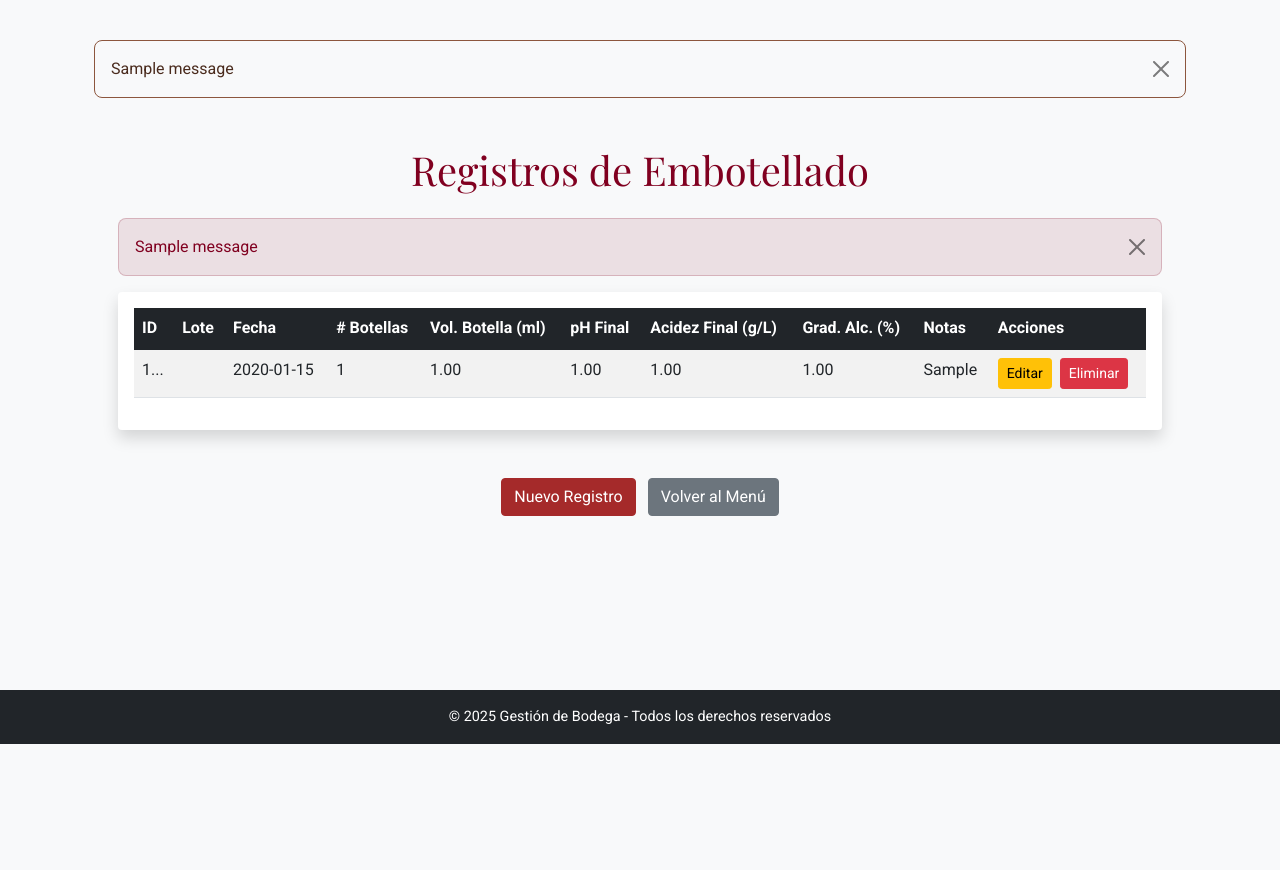
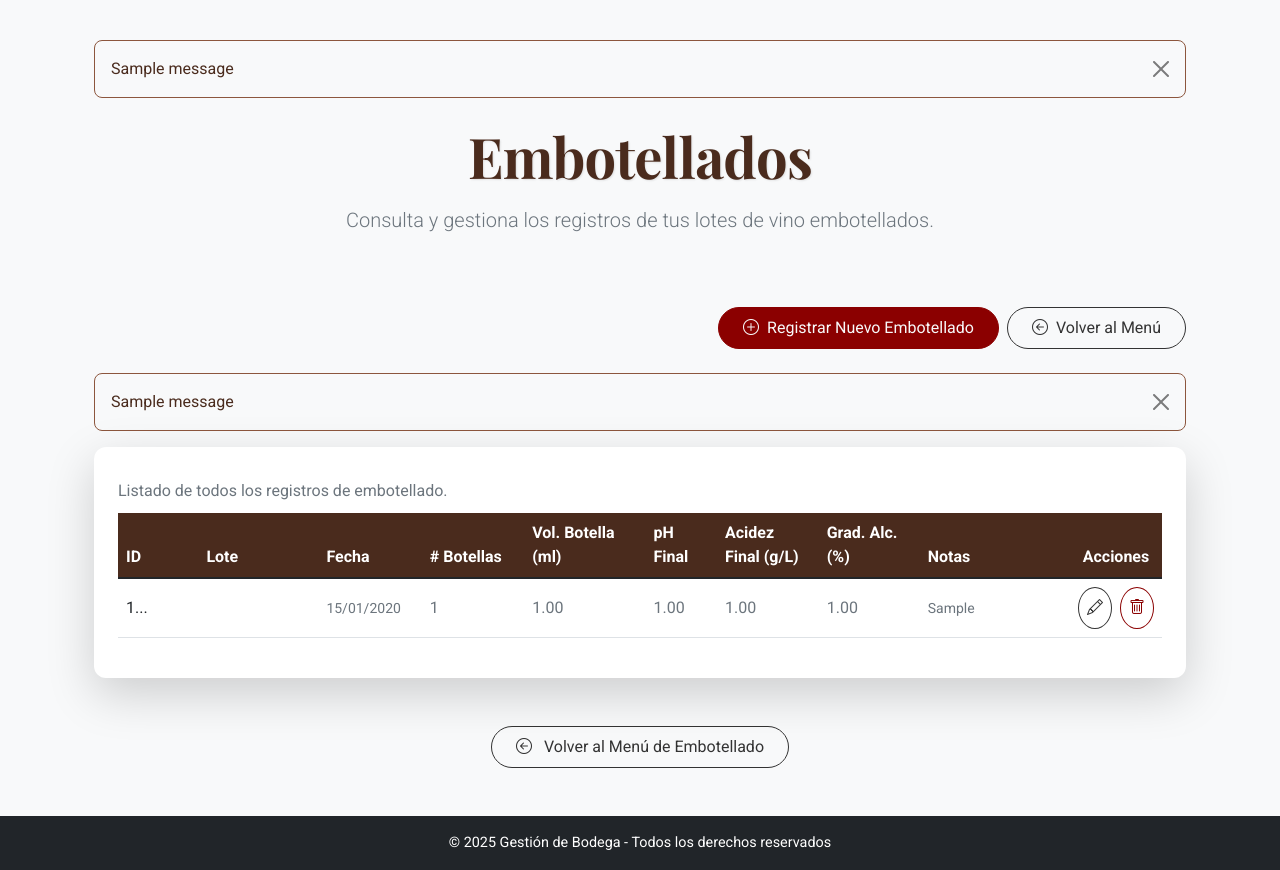
Before and after one commit to Nahuelito22/Gestion_de_bodega, a Flask app: page /embotellado/listar in a window 1280 px wide. Shown: the part 56-926 px from the top of the page. Before the commit the page ends 800 px from the top, so only its background shows below. Run offline with Flask 3, Linux system fonts and the light colour scheme; tables that the repository leaves empty hold one stand-in row (values such as "Sample post"); one stand-in notice (Sample message) is shown.

Commit message:
Actualizacion de estilos de embotellado

```diff
--- a/templates/embotellado/listar_embotellados.html
+++ b/templates/embotellado/listar_embotellados.html
@@ -1,71 +1,106 @@
 {% extends 'layout.html' %}
 
-{% block title %}Listado de Embotellados{% endblock %}
+{% block title %}Listado de Embotellados - Gestión de Bodega{% endblock %}
 
 {% block body %}
-<div class="container mt-5">
-    <h1 class="mb-4 text-center" style="color: #800020;">Registros de Embotellado</h1>
+<div class="row mb-5 mt-4">
+    <div class="col-12 text-center">
+        <h1 class="display-4 fw-bold mb-3 main-title">
+            Embotellados
+        </h1>
+        <p class="lead text-secondary mb-4 lead-description">
+            Consulta y gestiona los registros de tus lotes de vino embotellados.
+        </p>
+    </div>
+</div>
 
-    {% with messages = get_flashed_messages(with_categories=true) %}
-        {% if messages %}
-            {% for category, message in messages %}
-                <div class="alert alert-{{ category }} alert-dismissible fade show" role="alert">
-                    {{ message }}
-                    <button type="button" class="btn-close" data-bs-dismiss="alert" aria-label="Close"></button>
+{# Fila para los botones superiores #}
+<div class="row mb-4">
+    <div class="col-12 d-flex justify-content-end align-items-center gap-2">
+        <a href="{{ url_for('embotellado_bp.mostrar_formulario_embotellado') }}" class="btn rounded-pill px-4 py-2 btn-primary-custom">
+            <i class="bi bi-plus-circle me-2"></i>Registrar Nuevo Embotellado
+        </a>
+        <a href="{{ url_for('embotellado_bp.menu_embotellados') }}" class="btn rounded-pill px-4 py-2 btn-outline-secondary-custom">
+            <i class="bi bi-arrow-left-circle me-2"></i>Volver al Menú
+        </a>
     </div>
-            {% endfor %}
-        {% endif %}
-    {% endwith %}
+</div>
+
+{# Incluye los mensajes flash usando el partial #}
+{% include 'partials/_message.html' %}
 
 {% if embotellados %}
-    <div class="table-responsive shadow p-3 mb-5 bg-white rounded">
-        <table class="table table-striped table-hover">
-            <thead class="table-dark" style="background-color: #800020 !important;">
+<div class="card shadow-lg border-0 rounded-3 mb-5">
+    <div class="card-body p-4">
+        <div class="table-responsive">
+            <table class="table table-hover align-middle caption-top">
+                <caption>Listado de todos los registros de embotellado.</caption>
+                <thead class="text-white" style="background-color: var(--bs-accent-1) !important;">
                     <tr>
-                    <th scope="col">ID</th>
-                    <th scope="col">Lote</th>
-                    <th scope="col">Fecha</th>
-                    <th scope="col"># Botellas</th>
-                    <th scope="col">Vol. Botella (ml)</th>
-                    <th scope="col">pH Final</th>
-                    <th scope="col">Acidez Final (g/L)</th>
-                    <th scope="col">Grad. Alc. (%)</th>
-                    <th scope="col">Notas</th>
-                    <th scope="col">Acciones</th>
+                        <th scope="col" style="width: 8%;">ID</th>
+                        <th scope="col" style="width: 12%;">Lote</th>
+                        <th scope="col" style="width: 10%;">Fecha</th>
+                        <th scope="col" style="width: 10%;"># Botellas</th>
+                        <th scope="col" style="width: 12%;">Vol. Botella (ml)</th>
+                        <th scope="col" style="width: 7%;">pH Final</th>
+                        <th scope="col" style="width: 10%;">Acidez Final (g/L)</th>
+                        <th scope="col" style="width: 10%;">Grad. Alc. (%)</th>
+                        <th scope="col" style="width: 15%;">Notas</th>
+                        <th scope="col" class="text-center" style="width: 10%;">Acciones</th>
                     </tr>
                 </thead>
                 <tbody>
                     {% for embotellado in embotellados %}
                     <tr>
-                    <td>{{ embotellado.id[:8] }}...</td> {# Mostrar solo los primeros 8 caracteres del UUID #}
-                    <td>{{ embotellado.lote_vino.nombre_lote if embotellado.lote_vino else 'N/A' }}</td>
-                    <td>{{ embotellado.fecha_embotellado.strftime('%Y-%m-%d') }}</td>
-                    <td>{{ embotellado.numero_botellas_producidas if embotellado.numero_botellas_producidas is not none else 'N/A' }}</td>
-                    <td>{{ "%.2f"|format(embotellado.volumen_por_botella_ml) if embotellado.volumen_por_botella_ml is not none else 'N/A' }}</td>
-                    <td>{{ "%.2f"|format(embotellado.ph_final) if embotellado.ph_final is not none else 'N/A' }}</td>
-                    <td>{{ "%.2f"|format(embotellado.acidez_final_g_l) if embotellado.acidez_final_g_l is not none else 'N/A' }}</td>
-                    <td>{{ "%.2f"|format(embotellado.grado_alcoholico_final_porcentaje) if embotellado.grado_alcoholico_final_porcentaje is not none else 'N/A' }}</td>
-                    <td>{{ embotellado.notas if embotellado.notas else 'N/A' }}</td>
+                        <td class="fw-semibold text-dark" style="font-family: var(--bs-font-sans-serif);">{{ embotellado.id[:8] }}...</td>
+                        <td class="text-muted" style="font-family: var(--bs-font-sans-serif);">{{ embotellado.lote_vino.nombre_lote if embotellado.lote_vino else 'N/A' }}</td>
+                        <td class="text-muted small" style="font-family: var(--bs-font-sans-serif);">{{ embotellado.fecha_embotellado.strftime('%d/%m/%Y') }}</td>
+                        <td class="text-muted" style="font-family: var(--bs-font-sans-serif);">{{ embotellado.numero_botellas_producidas if embotellado.numero_botellas_producidas is not none else 'N/A' }}</td>
+                        <td class="text-muted" style="font-family: var(--bs-font-sans-serif);">{{ "%.2f"|format(embotellado.volumen_por_botella_ml) if embotellado.volumen_por_botella_ml is not none else 'N/A' }}</td>
+                        <td class="text-muted" style="font-family: var(--bs-font-sans-serif);">{{ "%.2f"|format(embotellado.ph_final) if embotellado.ph_final is not none else 'N/A' }}</td>
+                        <td class="text-muted" style="font-family: var(--bs-font-sans-serif);">{{ "%.2f"|format(embotellado.acidez_final_g_l) if embotellado.acidez_final_g_l is not none else 'N/A' }}</td>
+                        <td class="text-muted" style="font-family: var(--bs-font-sans-serif);">{{ "%.2f"|format(embotellado.grado_alcoholico_final_porcentaje) if embotellado.grado_alcoholico_final_porcentaje is not none else 'N/A' }}</td>
+                        <td class="text-muted small" style="font-family: var(--bs-font-sans-serif);">{{ embotellado.notas if embotellado.notas else 'Sin notas' }}</td>
                         <td>
-                        <a href="{{ url_for('embotellado_bp.editar_embotellado_html', id=embotellado.id) }}" class="btn btn-warning btn-sm me-1">Editar</a>
-                        <form action="{{ url_for('embotellado_bp.borrar_embotellado_html', id=embotellado.id) }}" method="POST" style="display:inline;">
-                            <button type="submit" class="btn btn-danger btn-sm" onclick="return confirm('¿Estás seguro de que quieres eliminar este registro de embotellado?');">Eliminar</button>
+                            <div class="d-flex justify-content-center gap-2">
+                                <a href="{{ url_for('embotellado_bp.editar_embotellado_html', id=embotellado.id) }}" class="btn btn-outline-secondary-custom btn-sm rounded-circle p-2" title="Editar">
+                                    <i class="bi bi-pencil fs-6"></i>
+                                </a>
+                                <form action="{{ url_for('embotellado_bp.borrar_embotellado_html', id=embotellado.id) }}" method="POST" style="display:inline;" onsubmit="return confirm('¿Estás seguro de que quieres eliminar este registro de embotellado? Esta acción es irreversible.');">
+                                    <button type="submit" class="btn btn-outline-danger-custom btn-sm rounded-circle p-2" title="Eliminar">
+                                        <i class="bi bi-trash fs-6"></i>
+                                    </button>
                                 </form>
+                            </div>
                         </td>
                     </tr>
                     {% endfor %}
                 </tbody>
             </table>
         </div>
+    </div>
+</div>
 {% else %}
-    <div class="alert alert-info text-center" role="alert">
-        No hay registros de embotellado aún.
+<div class="alert alert-info text-center py-4 rounded-3 border-0 shadow-sm" role="alert">
+    <h4 class="alert-heading fw-bold" style="font-family: var(--bs-heading-font); color: var(--bs-accent-1);">
+        <i class="bi bi-info-circle me-2"></i>¡No hay registros de embotellado!
+    </h4>
+    <p class="mb-3" style="font-family: var(--bs-font-sans-serif);">
+        Aún no se han añadido registros de embotellado. ¡Añade el primero para empezar a llevar el control!
+    </p>
+    <hr class="my-3" style="border-top: 1px solid rgba(var(--bs-accent-2-rgb), 0.5);">
+    <a href="{{ url_for('embotellado_bp.mostrar_formulario_embotellado') }}" class="btn rounded-pill px-4 py-2 mt-2 btn-secondary-custom">
+        <i class="bi bi-plus-circle me-2"></i>Registrar Primer Embotellado
+    </a>
 </div>
 {% endif %}
 
-    <div class="text-center mt-4">
-        <a href="{{ url_for('embotellado_bp.mostrar_formulario_embotellado') }}" class="btn btn-success me-2" style="background-color: #A52A2A; border-color: #A52A2A;">Nuevo Registro</a>
-        <a href="{{ url_for('embotellado_bp.menu_embotellados') }}" class="btn btn-secondary">Volver al Menú</a>
+{# Botón "Volver al Menú Principal" en la parte inferior #}
+<div class="row mt-5">
+    <div class="col-12 text-center">
+        <a href="{{ url_for('embotellado_bp.menu_embotellados') }}" class="btn rounded-pill px-4 py-2 btn-outline-secondary-custom">
+            <i class="bi bi-arrow-left-circle me-2"></i> Volver al Menú de Embotellado
+        </a>
     </div>
 </div>
 {% endblock body %}
```
Also changed, not shown: templates/embotellado/crear_embotellado.html (+25 -28 lines), templates/embotellado/editar_embotellado.html (+25 -28 lines). Lines whose indentation alone changed are shown as unchanged.
